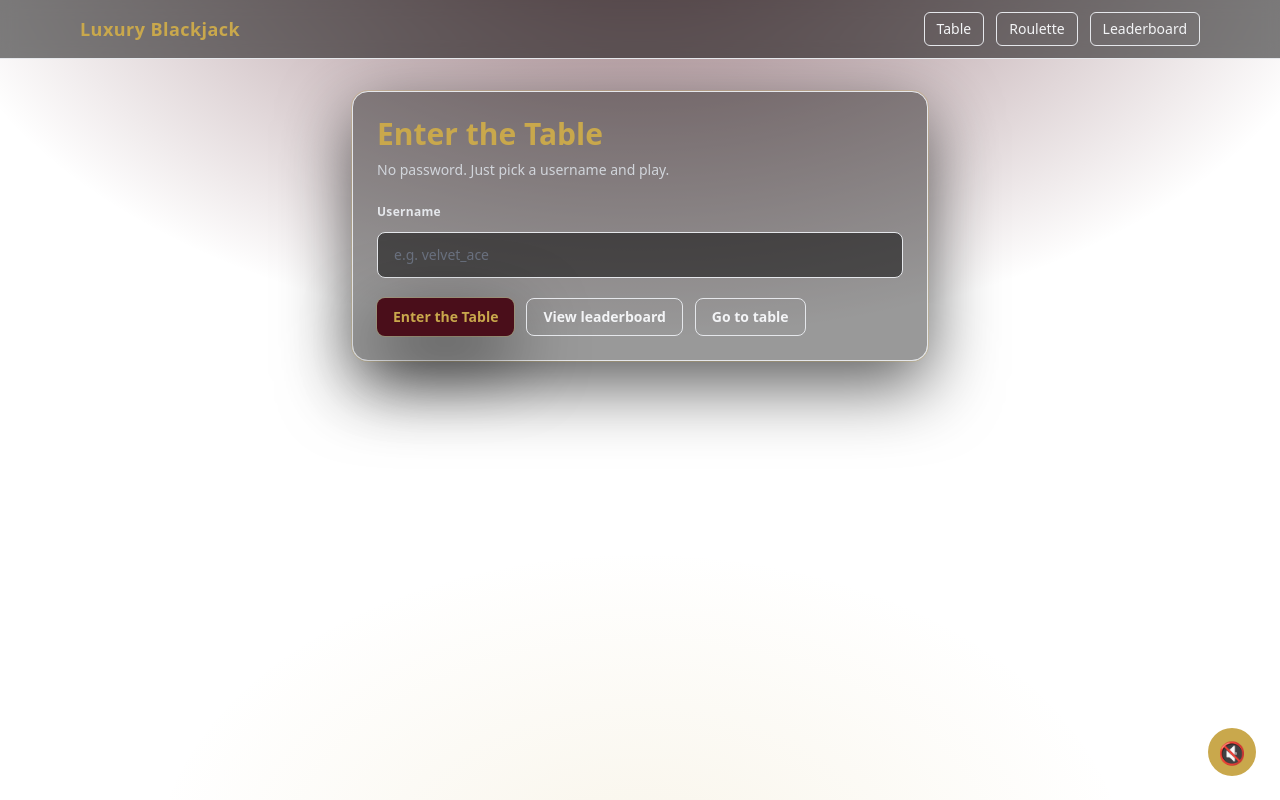
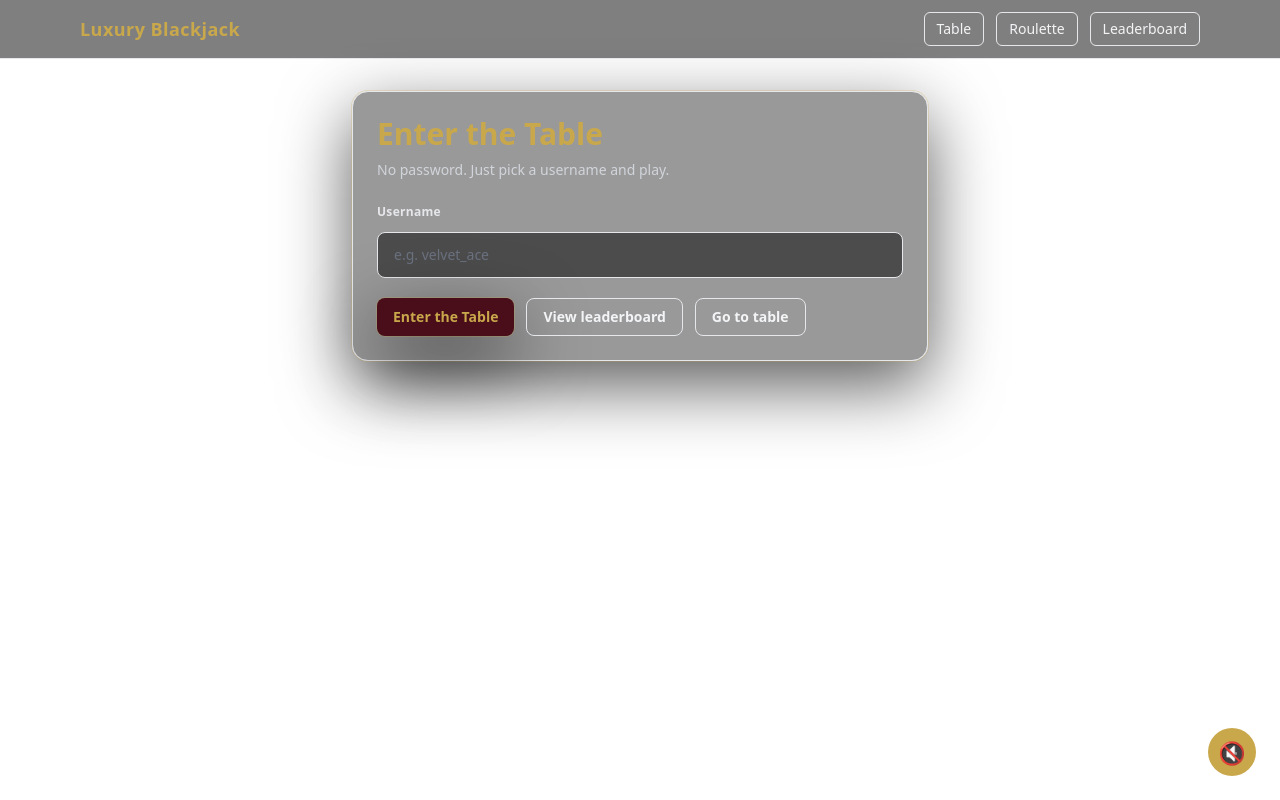
Before and after one commit to tselimyilmaz-creator/blackjack, a React (Vite) app: page / in a window 1280 px wide. Built offline with nearby package versions, Linux system fonts and the light colour scheme.

Commit message:
fix background

```diff
--- a/src/index.css
+++ b/src/index.css
@@ -9,16 +9,14 @@
     --casino-gold: #c9a84c;
   }
 
-  html, body {
+  html,
+  body {
     height: 100%;
-    margin: 0;
   }
 
   body {
-    background-image:
-      radial-gradient(1200px 700px at 50% -10%, rgba(74, 14, 26, 0.55), transparent 60%),
-      radial-gradient(900px 600px at 50% 110%, rgba(201, 168, 76, 0.12), transparent 55%),
-      url('/bg-america.png');
+    margin: 0;
+    background-image: url('/bg-america.png');
     background-size: cover;
     background-position: center;
     background-repeat: no-repeat;
```
